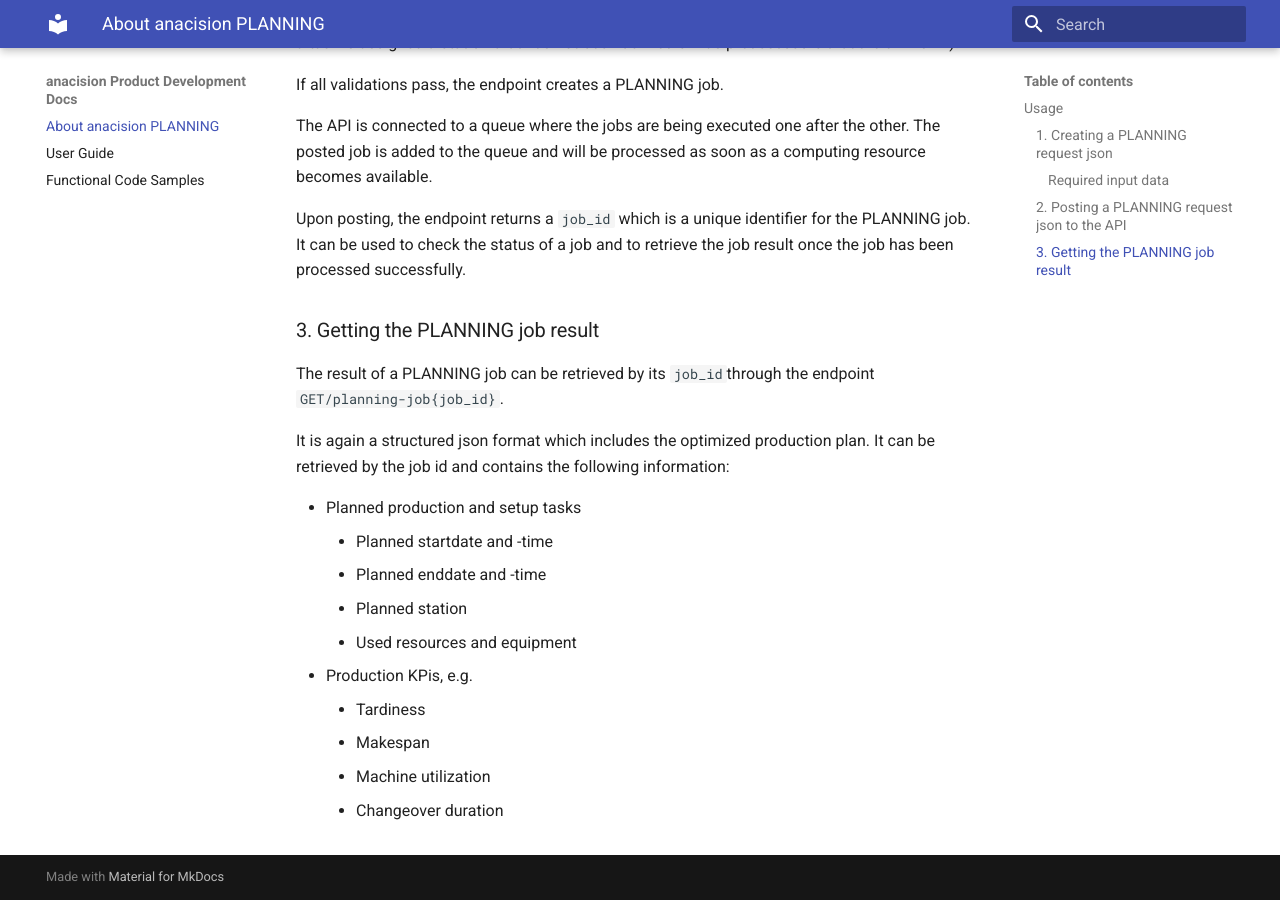
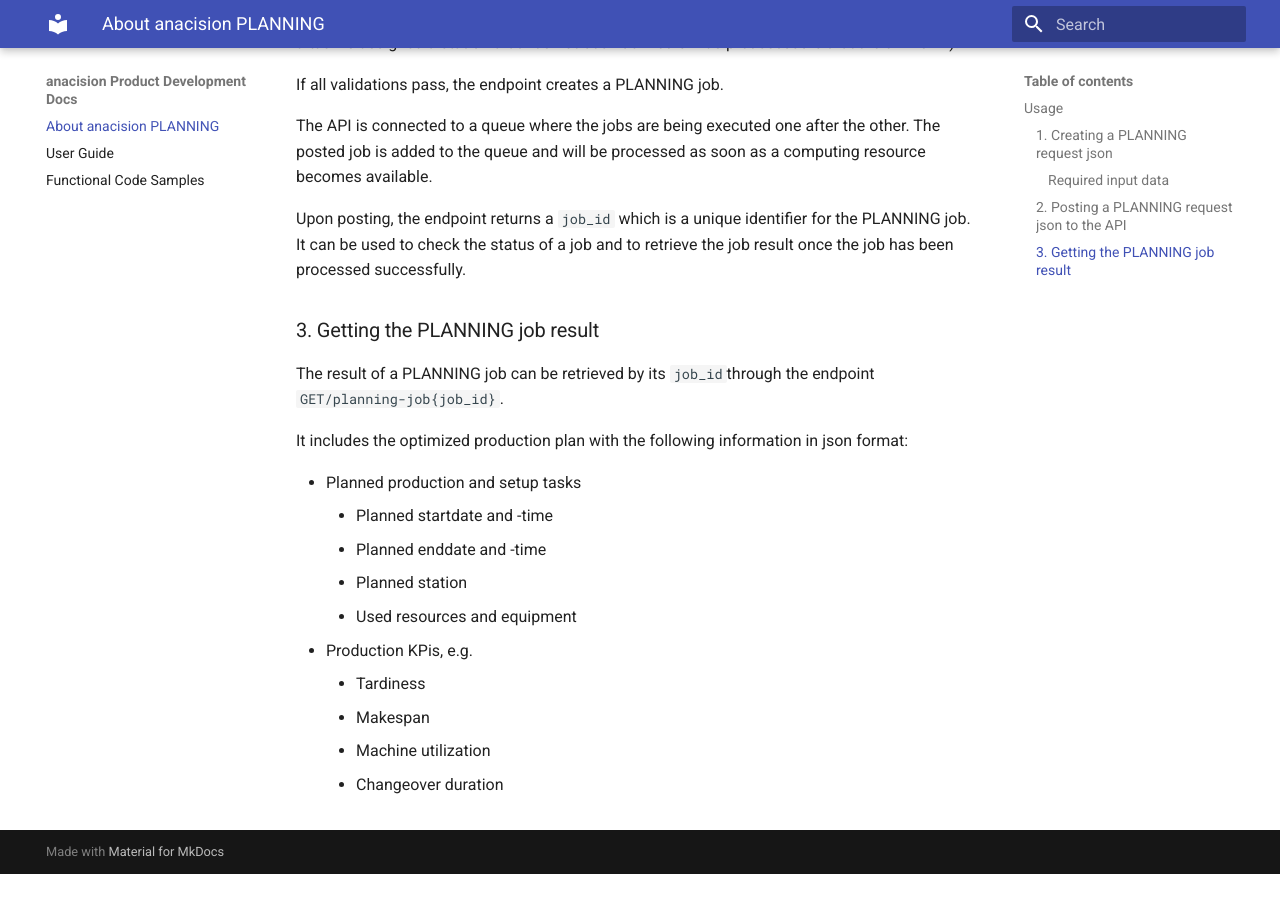
Before and after one commit to anacision/anacision-planning-user-guide, an MkDocs documentation site: the page built from docs/user_documentation/about_anacision_planning.md, in a window 1280 px wide and 900 px high, scrolled down 2461 px. Built offline with MkDocs 1.6.1 and Material for MkDocs 9.7.7, drawn with Linux system fonts in a browser that asks for light colours; after the commit the page ends 3335 px from its top, so only the background shows below that.

Commit message:
docs: rephrase getting result

````diff
--- a/docs/user_documentation/about_anacision_planning.md
+++ b/docs/user_documentation/about_anacision_planning.md
@@ -89,8 +89,7 @@
 
 The result of a PLANNING job can be retrieved by its ```job_id```through the endpoint ```GET/planning-job{job_id}```.
 
-It is again a structured json format which includes the optimized production plan.
-It can be retrieved by the job id and contains the following information:
+It includes the optimized production plan with the following information in json format:
 
 * Planned production and setup tasks
     * Planned startdate and -time
````
